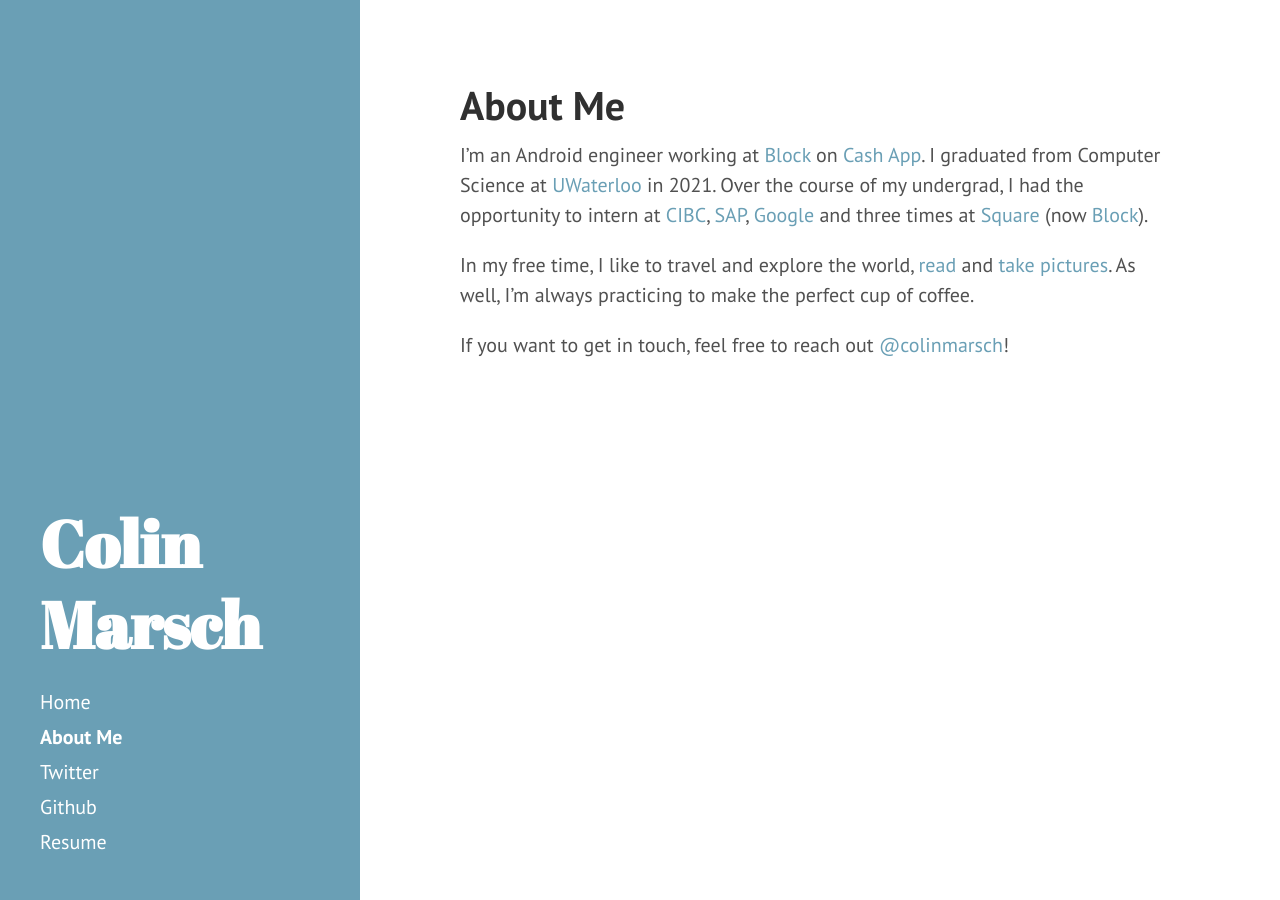
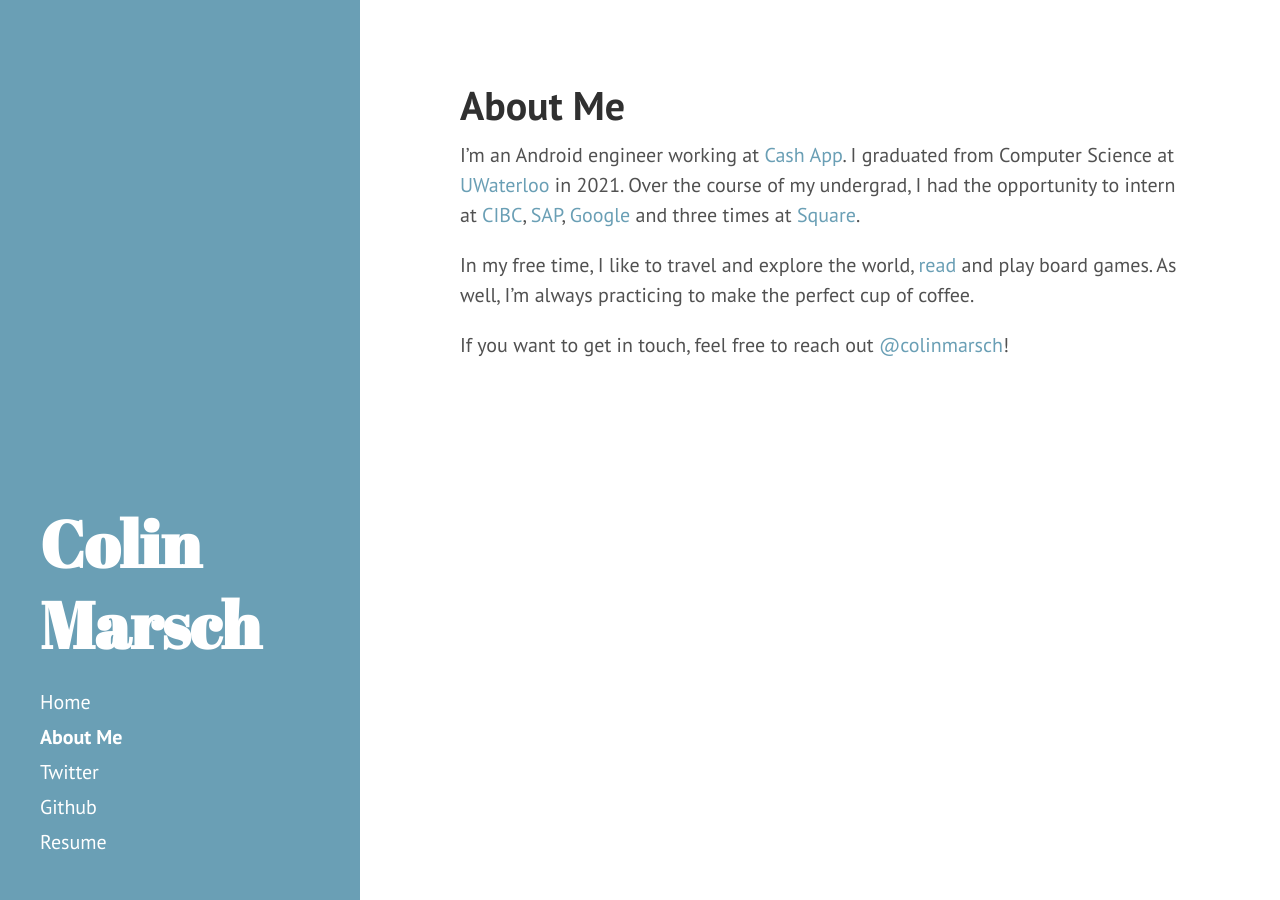
Before and after one commit to colinmarsch/colinmarsch.github.io, a Jekyll site: the page built from about.md, in a window 1280 px wide. Built offline with Jekyll 4.4.1, drawn with Linux system fonts in a browser that asks for light colours.

Commit message:
Update about page

```diff
--- a/about.md
+++ b/about.md
@@ -3,11 +3,11 @@
 title: About Me
 ---
 
-I’m an Android engineer working at [Block](https://block.xyz/) on [Cash App](https://cash.app/). I graduated from Computer Science at [UWaterloo](https://uwaterloo.ca/) in 2021.
+I’m an Android engineer working at [Cash App](https://cash.app/). I graduated from Computer Science at [UWaterloo](https://uwaterloo.ca/) in 2021.
 Over the course of my undergrad, I had the opportunity to intern at [CIBC](https://www.cibc.com/en/about-cibc/careers/teams/digital.html),
-[SAP](https://www.sap.com/), [Google](https://google.com/) and three times at [Square](https://squareup.com/) (now [Block](https://block.xyz/)).
+[SAP](https://www.sap.com/), [Google](https://google.com/) and three times at [Square](https://squareup.com/).
 
-In my free time, I like to travel and explore the world, [read](https://www.goodreads.com/user/show/109611990-colin) and [take pictures](https://instagram.com/marschcolin/).
+In my free time, I like to travel and explore the world, [read](https://www.goodreads.com/user/show/109611990-colin) and play board games.
 As well, I'm always practicing to make the perfect cup of coffee.
 
 If you want to get in touch, feel free to reach out [@colinmarsch](https://twitter.com/colinmarsch)!
```
